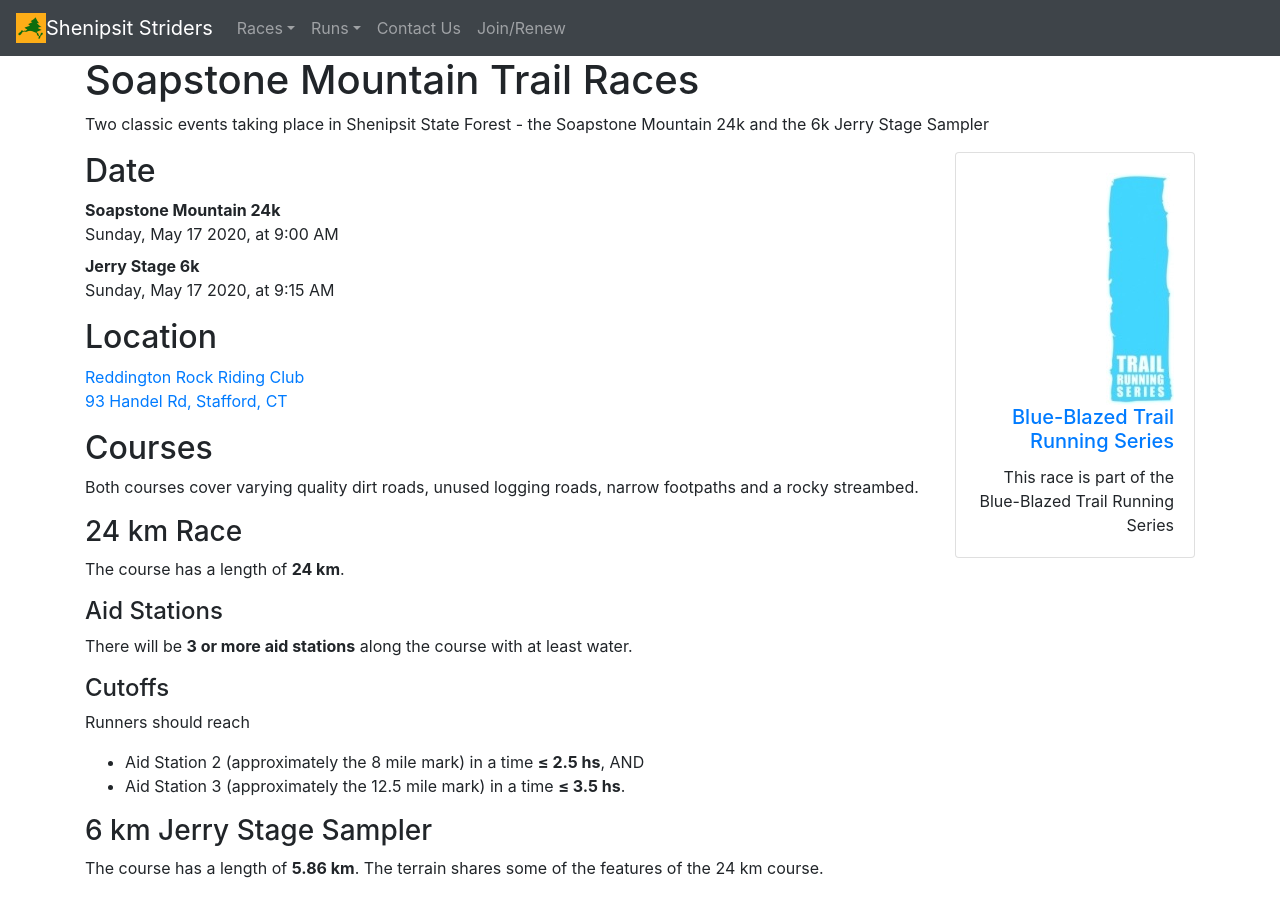
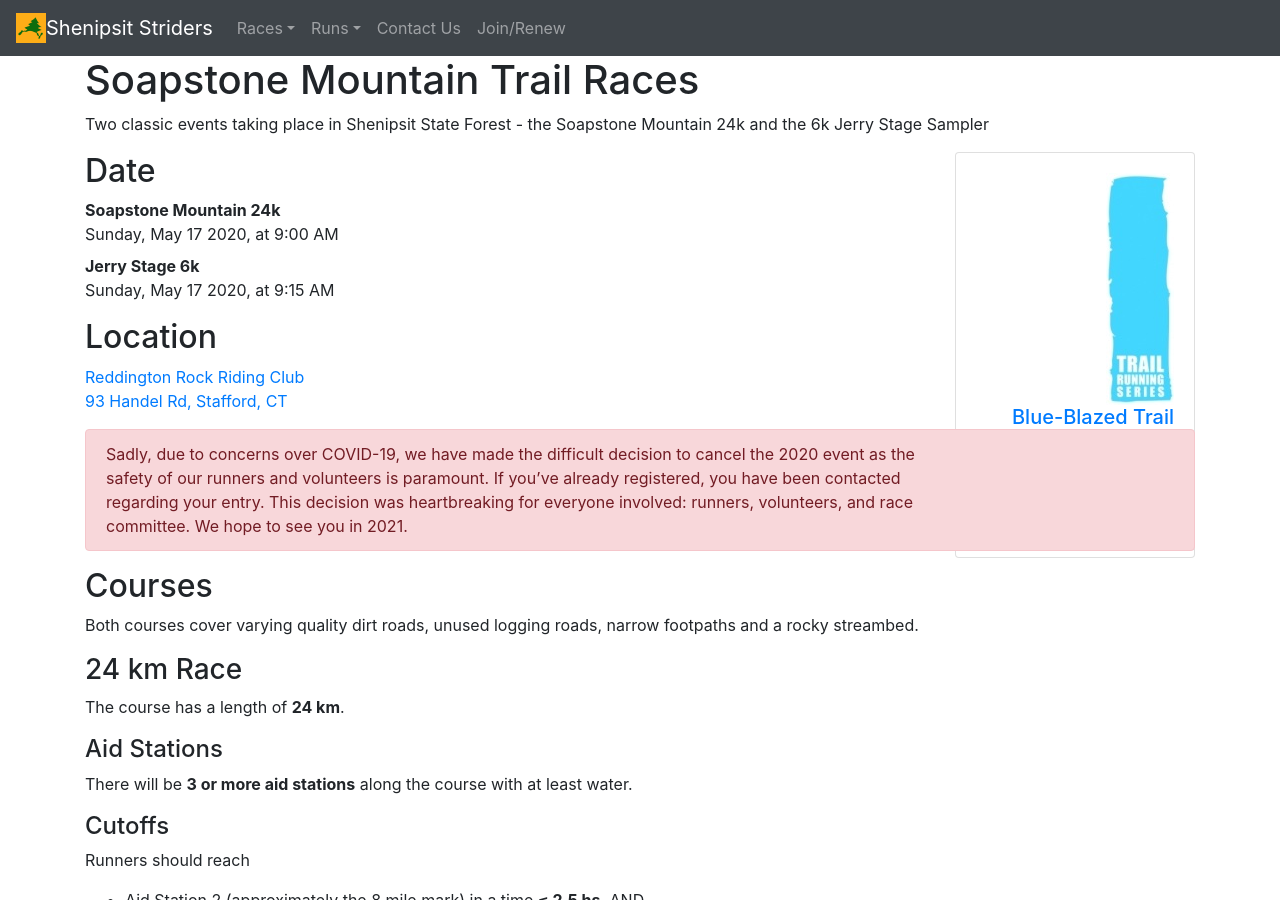
Before and after one commit to ShenipsitStriders/ShenipsitStriders.github.io, a Jekyll site: the page built from _club-races/soapstone-mountain-trail-races.md, in a window 1280 px wide and 900 px high. Built offline with Jekyll 4.4.1, drawn with Linux system fonts in a browser that asks for light colours.

Commit message:
update Soapstone page with covid cancellation

```diff
--- a/_club-races/soapstone-mountain-trail-races.md
+++ b/_club-races/soapstone-mountain-trail-races.md
@@ -38,6 +38,13 @@
 blueblazedtrailrace: true
 ---
 
+Sadly, due to concerns over COVID-19, we have made the difficult decision to
+cancel the 2020 event as the safety of our runners and volunteers is paramount.
+If you've already registered, you have been contacted regarding your entry.
+This decision was heartbreaking for everyone involved: runners, volunteers, and
+race committee. We hope to see you in 2021.
+{: .alert .alert-danger}
+
 ## Courses
 Both courses cover varying quality dirt roads, unused logging roads, narrow footpaths and a rocky streambed.
 
```
